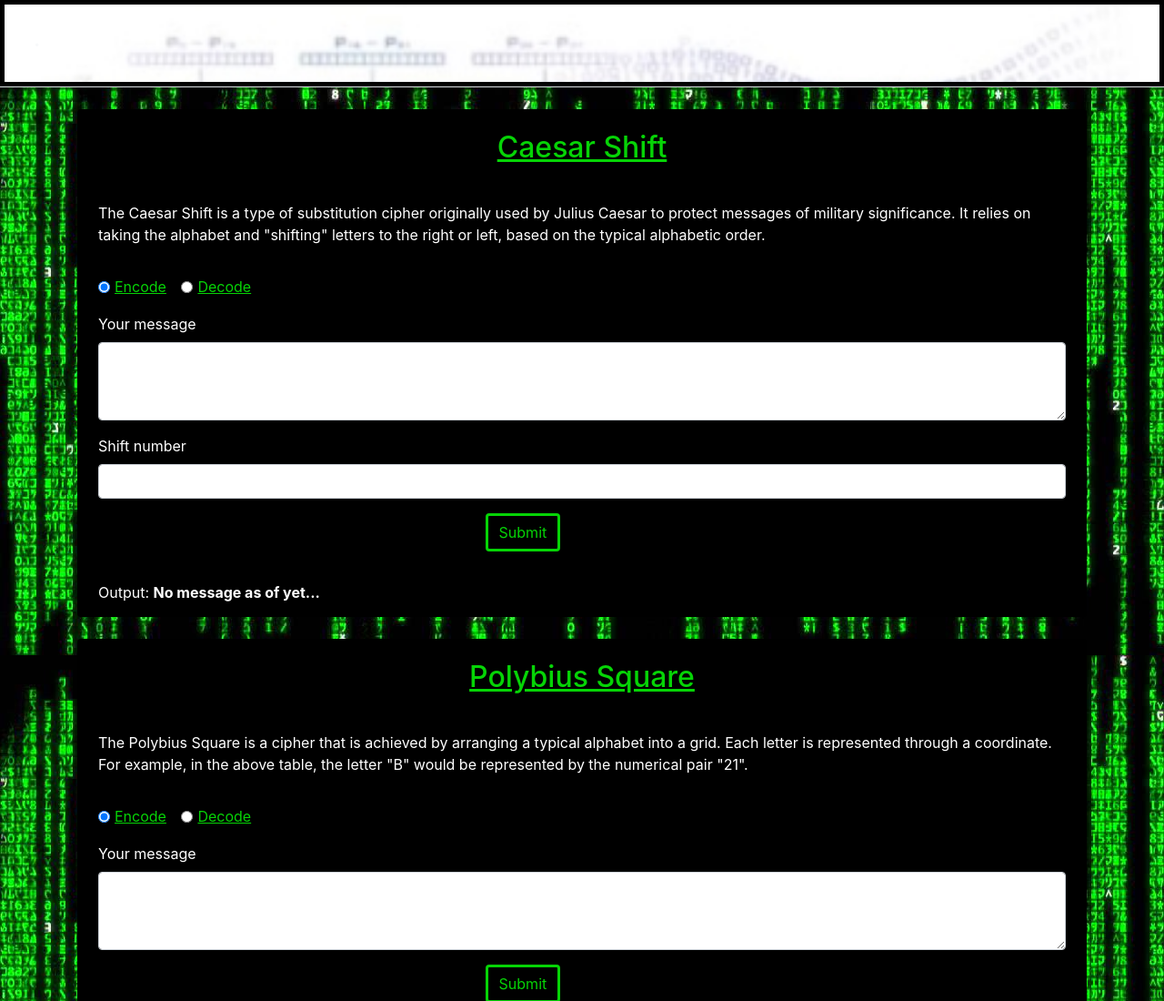
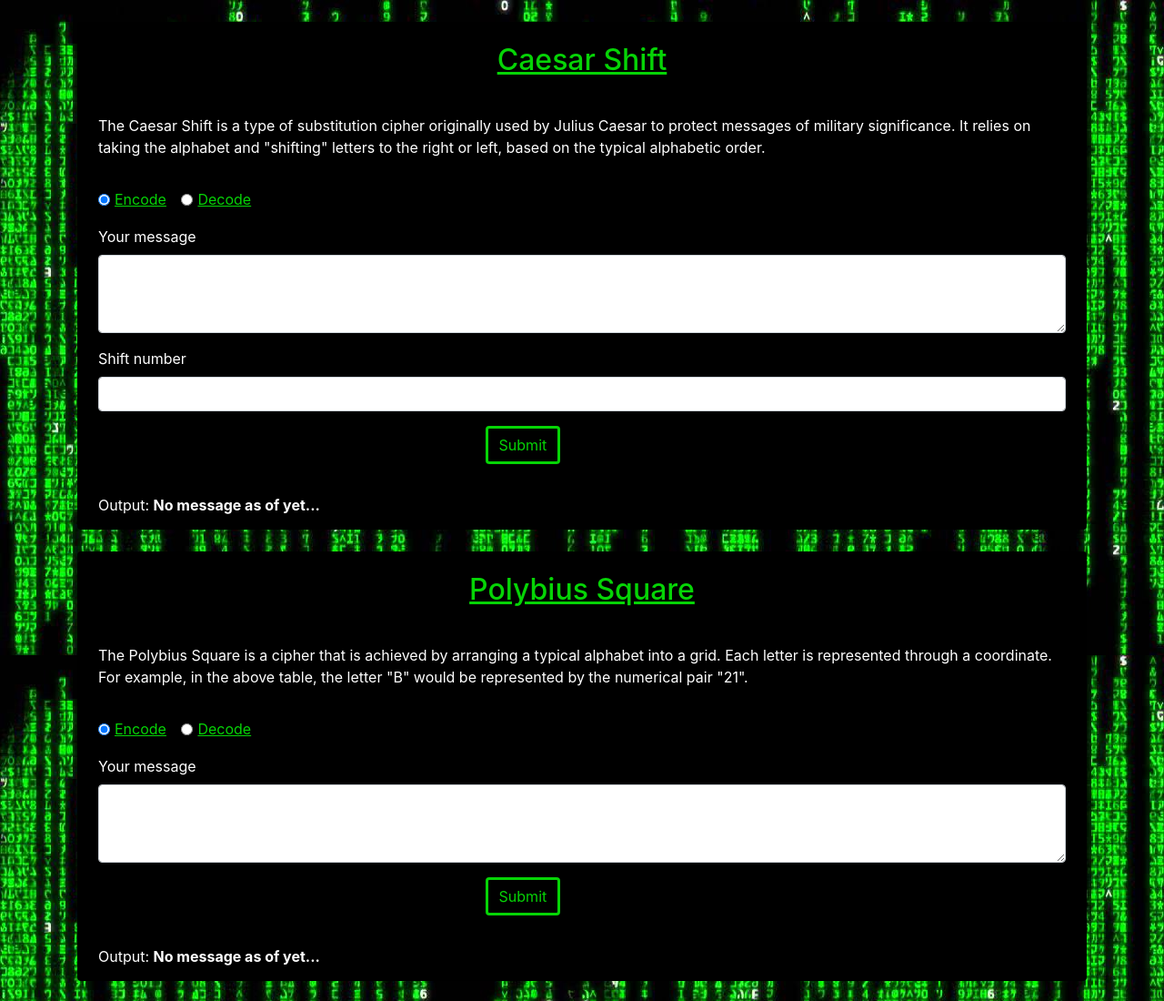
Before and after one commit to Code-Life-Hub/Decryption-Encryption-WebPage, a website: page index.html in a window 1280 px wide. Shown: the top 1100 px of the page at 91% size. Drawn offline with nearby package versions, Linux system fonts and the light colour scheme.

Commit message:
Finalized completion of Decoder Ring

```diff
--- a/index.html
+++ b/index.html
@@ -52,6 +52,7 @@
         border: solid black;
       }
 
+
       .card-header.bg-info {
         background-color: black !important;
         color: rgb(6, 212, 6) !important;
@@ -81,6 +82,8 @@
     .row.align-items-center {
       border:solid red 5px;
     }
+
+
 }
 
     </style>
@@ -89,13 +92,6 @@
   </head>
 
   <body>
-    <header class="container-fluid bg-light border-bottom text-light bg-dark">
-      <nav class="row align-items-center">
-        <h1 class="h4 p-3">
-          <a class="text-light nav-link active" href="index.html">.</a>
-        </h1>
-      </nav>
-    </header>
 
     <main class="container my-4">
       <!-- Caesar Shift -->
```
